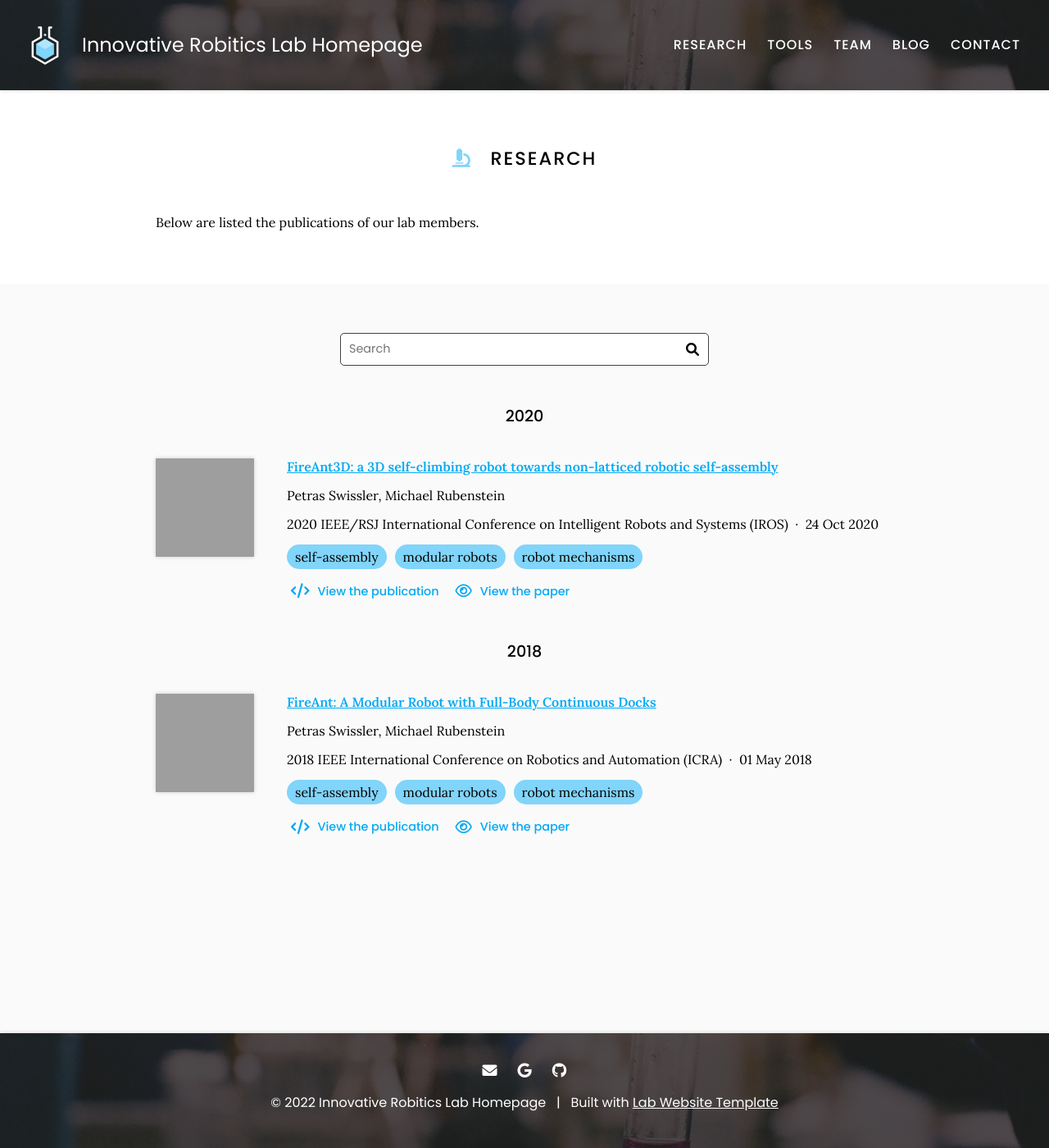
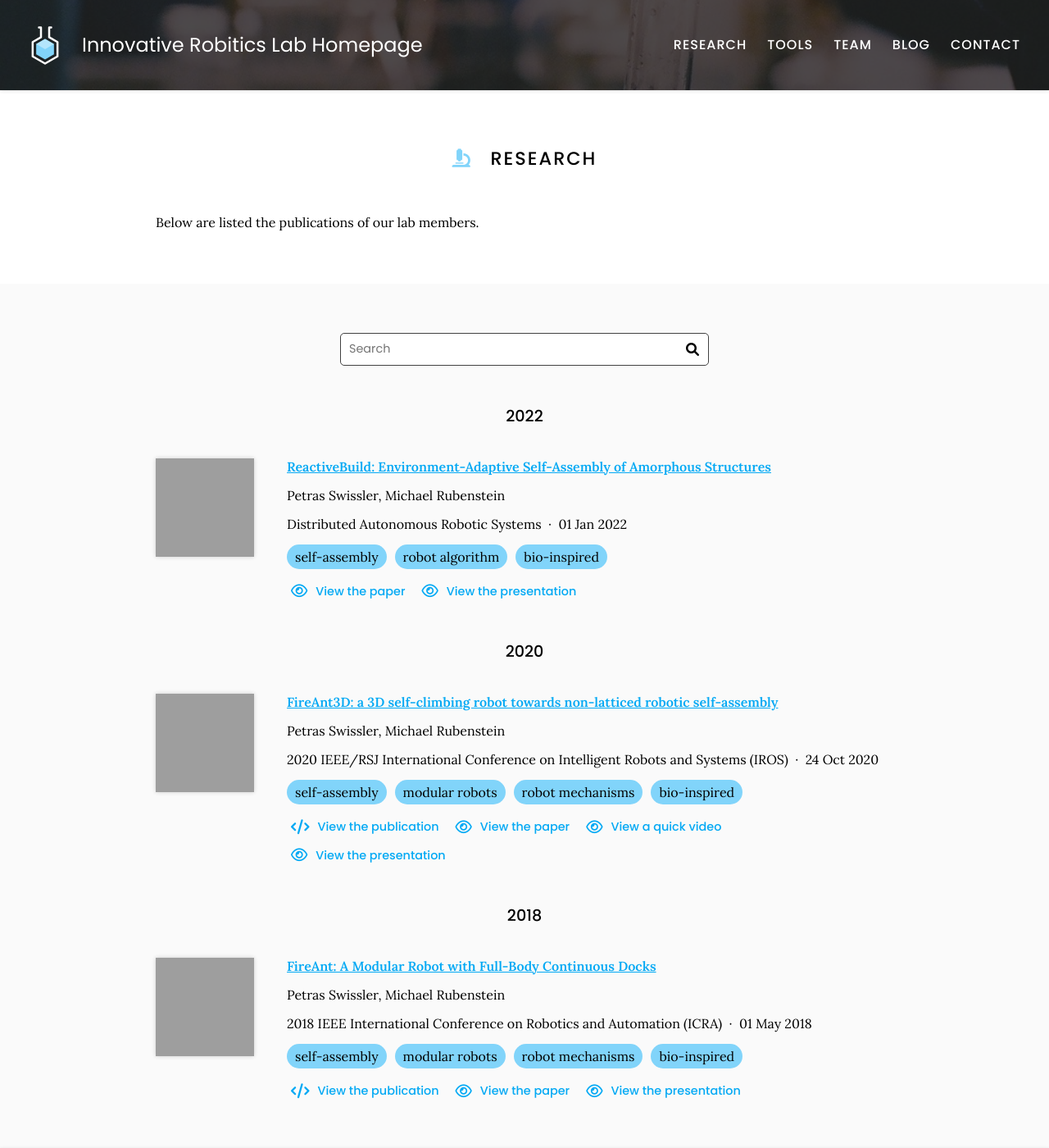
Before and after one commit to innovative-robotics/innovative-robotics.github.io, a Jekyll site: the page built from research/index.md, in a window 1280 px wide and 1400 px high. Shown: the whole window at 82% size. Built offline with Jekyll 4.4.1, drawn with Linux system fonts in a browser that asks for light colours; grey boxes are pictures that could not be loaded.

Commit message:
Generate citations

```diff
--- a/_data/citations.yaml
+++ b/_data/citations.yaml
@@ -1,27 +1,6 @@
 # DO NOT EDIT, GENERATED AUTOMATICALLY FROM SOURCES.YAML (AND ELSEWHERE)
 # See https://github.com/greenelab/lab-website-template/wiki/Citations
 
-- id: 10.1109/ICRA.2018.8463146
-  title: 'FireAnt: A Modular Robot with Full-Body Continuous Docks'
-  authors:
-  - Petras Swissler
-  - Michael Rubenstein
-  publisher: 2018 IEEE International Conference on Robotics and Automation (ICRA)
-  date: '2018-05-01'
-  link: https://doi.org/gqs2zm
-  image: https://ieeexplore.ieee.org/mediastore_new/IEEE/content/media/8449910/8460178/8463146/0278-fig-1-source-large.gif
-  extra-links:
-  - type: source
-    link: https://ieeexplore-ieee-org.libdb.njit.edu:8443/search/searchresult.jsp?searchWithin=%22Publication%20Number%22:8449910&searchWithin=%22Document%20Title%22:FireAnt:%20A%20Modular%20Robot%20with%20Full-Body%20Continuous%20Docks
-    text: View the publication
-  - type: preprint
-    link: https://ieeexplore.ieee.org/stamp/stamp.jsp?arnumber=8463146
-    text: View the paper
-  tags:
-  - self-assembly
-  - modular robots
-  - robot mechanisms
-  _cache: bf0034f3555a3709c9077e2b98614dab68fb936d3b072ec13316f0672fe9a9cb
 - id: 10.1109/IROS45743.2020.9341116
   title: 'FireAnt3D: a 3D self-climbing robot towards non-latticed robotic self-assembly'
   authors:
@@ -39,8 +18,61 @@
   - type: preprint
     link: https://ieeexplore.ieee.org/stamp/stamp.jsp?arnumber=9341116
     text: View the paper
+  - type: preprint
+    link: https://www.youtube.com/watch?v=GKR5wpANZkU
+    text: View a quick video
+  - type: preprint
+    link: https://www.youtube.com/watch?v=J-hUORZm1nE
+    text: View the presentation
   tags:
   - self-assembly
   - modular robots
   - robot mechanisms
-  _cache: 8ce02c4b0678b62874e8f2402a61c330f53e03be044d87592ef04502cce478df
+  - bio-inspired
+  _cache: 5de321b94ef985de5dc8e97380dbee16c2fd8543135dba49c8503fa44a897c98
+- id: 10.1109/ICRA.2018.8463146
+  title: 'FireAnt: A Modular Robot with Full-Body Continuous Docks'
+  authors:
+  - Petras Swissler
+  - Michael Rubenstein
+  publisher: 2018 IEEE International Conference on Robotics and Automation (ICRA)
+  date: '2018-05-01'
+  link: https://doi.org/gqs2zm
+  image: https://ieeexplore.ieee.org/mediastore_new/IEEE/content/media/8449910/8460178/8463146/0278-fig-1-source-large.gif
+  extra-links:
+  - type: source
+    link: https://ieeexplore-ieee-org.libdb.njit.edu:8443/search/searchresult.jsp?searchWithin=%22Publication%20Number%22:8449910&searchWithin=%22Document%20Title%22:FireAnt:%20A%20Modular%20Robot%20with%20Full-Body%20Continuous%20Docks
+    text: View the publication
+  - type: preprint
+    link: https://ieeexplore.ieee.org/stamp/stamp.jsp?arnumber=8463146
+    text: View the paper
+  - type: preprint
+    link: https://www.youtube.com/watch?v=zhM36h7zM1A
+    text: View the presentation
+  tags:
+  - self-assembly
+  - modular robots
+  - robot mechanisms
+  - bio-inspired
+  _cache: 1a124817070e528b2e072532e512a96085cec9140b5974ab712fef72e58d44e5
+- id: 10.1007/978-3-030-92790-5_28
+  title: "ReactiveBuild: Environment-Adaptive Self-Assembly of\_Amorphous Structures"
+  authors:
+  - Petras Swissler
+  - Michael Rubenstein
+  publisher: Distributed Autonomous Robotic Systems
+  date: '2022-01-01'
+  link: https://doi.org/gqs78j
+  image: https://www.researchgate.net/profile/Petras-Swissler/publication/357549605/figure/fig4/AS:1112174135119876@1642174385766/Tower-growth-using-F-10-B-3-J-5_W640.jpg
+  extra-links:
+  - type: preprint
+    link: https://robotics.northwestern.edu/documents/publications/2021dars_pswissler.pdf
+    text: View the paper
+  - type: preprint
+    link: https://www.youtube.com/watch?v=kOQ2upp8Y2g
+    text: View the presentation
+  tags:
+  - self-assembly
+  - robot algorithm
+  - bio-inspired
+  _cache: bce64284c6949ec8ca43980927745e710e056ce74fa8c31ed3a70e9fbeb63888
```
